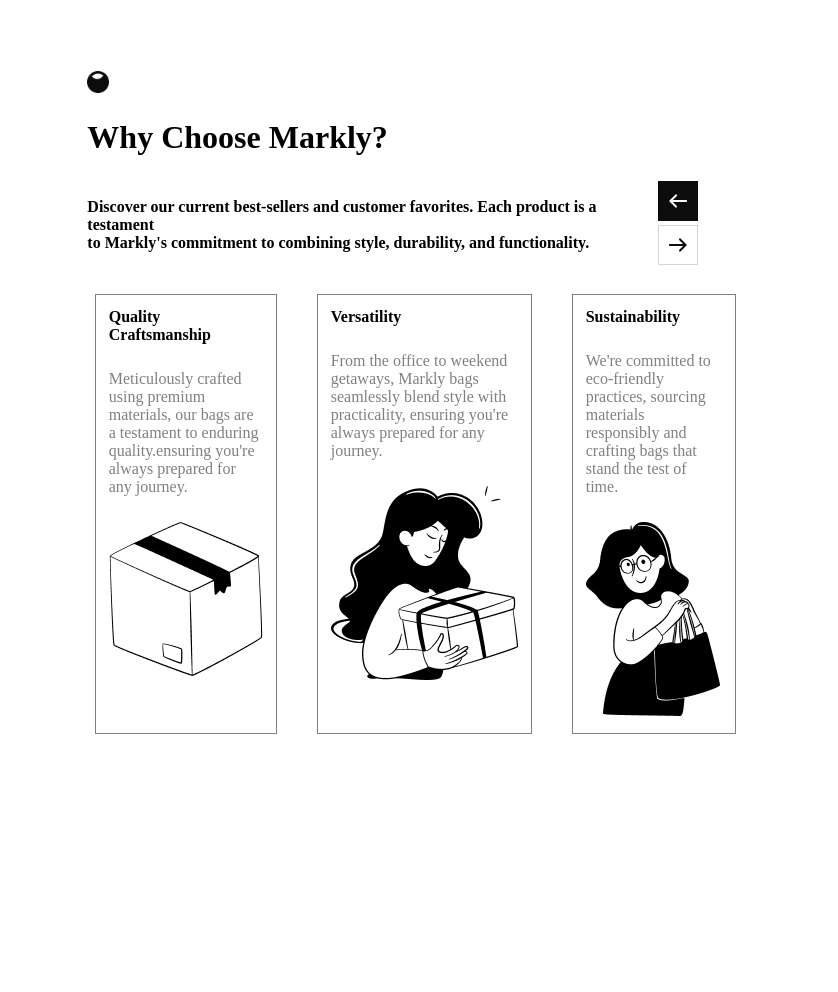
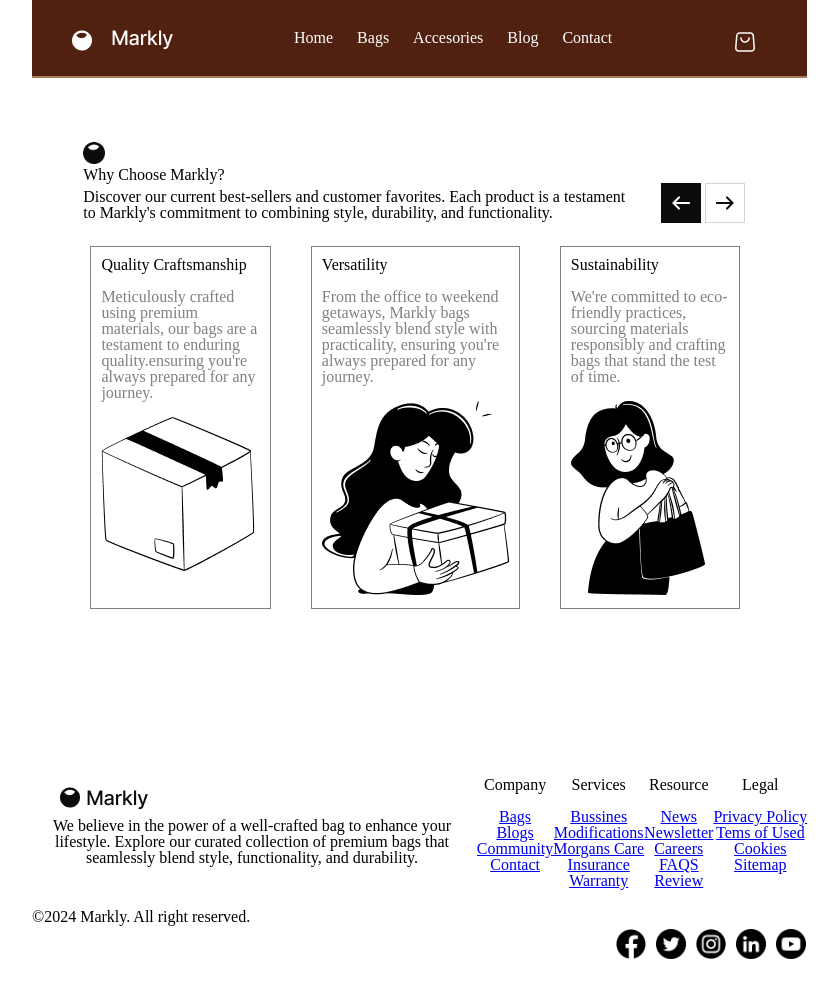
Before and after one commit to cduarte0808/ProyectoMarklyBagsPHP, a PHP site: page /blog.html in a window 1280 px wide. Shown: the whole page, without its empty margins (224-1062 px from the left). Before the commit the page ends 734 px from the top, so only its background shows below. Run offline with PHP 8.4, Linux system fonts and the light colour scheme.

Commit message:
se agrega acceso a los link del footer, se agrega footer y nav a todas las paginas, con su debido link de acceso por cada opcion de pagina

```diff
--- a/blog.html
+++ b/blog.html
@@ -1,27 +1,55 @@
 <!DOCTYPE html>
 <html lang="es">
+
 <head>
     <meta charset="UTF-8">
     <meta name="viewport" content="width=device-width, initial-scale=1.0">
     <title>Blog - Markly Collections</title>
     <link rel="shortcut icon" href="./assets/images/favicon.ico" type="image/x-icon">
-    <link rel="stylesheet" href="styles.css " />
+    <link rel="stylesheet" href="reset.css" />
+    <link rel="stylesheet" href="./styles.css " />
+
 </head>
+
 <body>
-    <header class="headerBlog">
+    <header>
+
+        <div class="headerPpal">
+            <div>
+                <img class="logo" src="./assets/images/Frame.png" alt="Frame" />
+                <img class="logoname" src="./assets/images/Markly.png" alt="Markley" />
+            </div>
+            <nav>
+                <ul>
+                    <li><a href="index.html">Home</a></li>
+                    <li><a href="bags.html">Bags</a></li>
+                    <li><a href="accesories.html">Accesories</a></li>
+                    <li><a href="blog.html">Blog</a></li>
+                    <li><a href="Contact.html">Contact</a></li>
+                </ul>
+            </nav>
+            <div class="logoshop">
+                <img src="./assets/images/shopping-bag-03.png" alt="shopping" name="encabezado" id="encabezado">
+            </div>
+        </div>
+        <div class="headerBlog">
             <div>
                 <a href="./index.html"><img src="./assets/images/circuloNegro.png" alt="Home" class="logMin"></a>&nbsp;
                 <h1>Why Choose Markly?</h1>
             </div>
             <div class="headVarios">
                 <div>
-                <h4>Discover our current best-sellers and customer favorites. Each product is a testament <br>to Markly's commitment to combining style, durability, and functionality.</h4>
+                    <h4>Discover our current best-sellers and customer favorites. Each product is a testament <br>to
+                        Markly's
+                        commitment to combining style, durability, and functionality.</h4>
                 </div>
                 <div>
                     <img src="./assets/images/flechaIzquierda.png" alt="flechaIzquierda">
                     <img src="./assets/images/flechaDerecha.png" alt="flechaDerecha">
                 </div>
             </div>
+        </div>
+
     </header>
     <main class="mainBlogBag">
         <section class="seccionTarjetas">
@@ -38,7 +66,8 @@
                         </tr>
                         <tr>
                             <td class="textoTarjetas">
-                                Meticulously crafted using premium materials, our bags are a testament to enduring quality.ensuring you're always prepared for any journey.
+                                Meticulously crafted using premium materials, our bags are a testament to enduring
+                                quality.ensuring you're always prepared for any journey.
                             </td>
                         </tr>
                         <tr>
@@ -65,7 +94,8 @@
                         </tr>
                         <tr>
                             <td class="textoTarjetas">
-                                From the office to weekend getaways, Markly bags seamlessly blend style with practicality, ensuring you're always prepared for any journey.
+                                From the office to weekend getaways, Markly bags seamlessly blend style with
+                                practicality, ensuring you're always prepared for any journey.
                             </td>
                         </tr>
                         <tr>
@@ -92,7 +122,8 @@
                         </tr>
                         <tr>
                             <td class="textoTarjetas">
-                                We're committed to eco-friendly practices, sourcing materials responsibly and crafting bags that stand the test of time.
+                                We're committed to eco-friendly practices, sourcing materials responsibly and crafting
+                                bags that stand the test of time.
                             </td>
                         </tr>
                         <tr>
@@ -108,5 +139,86 @@
             </div>
         </section>
     </main>
+
+    <footer>
+        <div class="footer_div">
+            <div class="izquierda">
+                <div class="footerizquierdat"><img src="./assets/images/Property 1=Black.png" alt="Markly" /></div>
+                <p>
+                    We believe in the power of a well-crafted bag to enhance your lifestyle. Explore our curated
+                    collection of
+                    premium bags
+                    that seamlessly blend style, functionality, and durability.
+                </p>
+                <!-- Contenido del div izquierdo -->
+            </div>
+            <div class="derecha">
+                <div>
+                    <ul>
+                        <li><b>Company</b></li>
+                        <br>
+                        <li><a href="bags.html">Bags</a></li>
+                        <li><a href="blog.html">Blogs</a></li>
+                        <li><a href="Contact.html">Community</a></li>
+                        <li><a href="Contact.html">Contact</a></li>
+                    </ul>
+                </div>
+                <div>
+                    <ul>
+                        <li><b>Services</b></li>
+                        <br>
+                        <li><a href="index.html">Bussines</a></li>
+                        <li><a href="index.html">Modifications</a></li>
+                        <li><a href="index.html">Morgans Care</a></li>
+                        <li><a href="index.html">Insurance</a></li>
+                        <li><a href="index.html">Warranty</a></li>
+                    </ul>
+                </div>
+                <div>
+                    <ul>
+                        <li><b>Resource</b></li>
+                        <br>
+                        <li><a href="index.html">News</a></li>
+                        <li><a href="index.html">Newsletter</a></li>
+                        <li><a href="index.html">Careers</a></li>
+                        <li><a href="index.html">FAQS</a></li>
+                        <li><a href="index.html">Review</a></li>
+                    </ul>
+                </div>
+                <div>
+                    <ul>
+                        <li><b>Legal</b></li>
+                        <br>
+                        <li><a href="index.html">Privacy Policy</a></li>
+                        <li><a href="index.html">Tems of Used</a></li>
+                        <li><a href="index.html">Cookies</a></li>
+                        <li><a href="index.html">Sitemap</a></li>
+                    </ul>
+                </div>
+            </div>
+        </div>
+        <div class="abajo">
+            <h3>©2024 Markly. All right reserved. </h3>
+            <div class="footer__social">
+
+                <a class=" footer__icons" href="https://www.facebook.com/"><img class="footer__img"
+                        src="../PaginaWeb_Class/assets/images/facebook (2).png"></a>
+
+                <a class="footer__icons" href="https://www.twitter.com/"><img class="footer__img"
+                        src="../PaginaWeb_Class/assets/images/gorjeo.png"></a>
+
+                <a class="footer__icons" href="https://www.instagram.com/"><img class="footer__img"
+                        src="../PaginaWeb_Class/assets/images/instagram (1).png"></a>
+
+                <a class="footer__icons" href="https://www.linkedin.com/"><img class="footer__img"
+                        src="../PaginaWeb_Class/assets/images/linkedin (1).png"></a>
+
+                <a class="footer__icons" href="https://www.youtube.com/"><img class="footer__img"
+                        src="../PaginaWeb_Class/assets/images/youtube (1).png"></a>
+
+            </div>
+        </div>
+    </footer>
 </body>
+
 </html>
--- a/styles.css
+++ b/styles.css
@@ -237,18 +237,24 @@ nav ul li a:hover {
     width: 59%;
     text-align: center;
     margin-left: 20%;
+    margin-top: 10%;
     display: flex;
     justify-content: space-between;
     align-items: flex-start;
     padding: 20px;
     /* Añade espacio alrededor del footer */
-    background-color: #f0f0f0;
+    background-color: #ffffff;
     /* Cambia el color de fondo del footer si es necesario */
 }
 
 .izquierda {
     width: 400px;
-    background-color: aqua;
+
+}
+
+.footerizquierdat {
+    display: flex;
+    padding: 2%;
 }
 
 .derecha {
@@ -257,13 +263,39 @@ nav ul li a:hover {
 }
 
 .abajo {
-    background-color: #f0f0f0;
+    background-color: #ffffff;
     display: flex;
     justify-content: space-between;
-    width: 59%;
+    width: 62%;
     text-align: center;
     margin-left: 20%;
 }
+
+.footer__social {
+    display: flex;
+    /* Hace que el contenedor use Flexbox */
+    justify-content: center;
+    /* Centra los elementos horizontalmente */
+    align-items: center;
+    /* Centra los elementos verticalmente */
+    gap: 10px;
+    /* Espacio entre los elementos */
+    padding: 20px;
+    /* Espacio interno del contenedor */
+
+    color: white;
+    /* Color del texto */
+}
+
+.footer__icons {
+
+    margin-bottom: 10px;
+}
+
+.footer__img {
+    width: 30px;
+}
+
 
 /* página blog.html */
 
```
Also changed, not shown: Contact.html (+45 -26 lines), accesories.html (+117 -6 lines), bags.html (+43 -25 lines), index.html (+43 -23 lines), assets/images/facebook (2).png (added), assets/images/gorjeo.png (added), assets/images/instagram (1).png (added), assets/images/linkedin (1).png (added), assets/images/youtube (1).png (added). Lines whose indentation alone changed are shown as unchanged.
